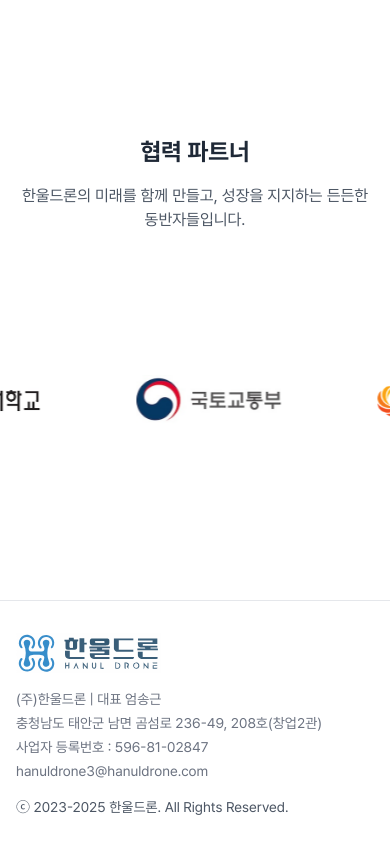
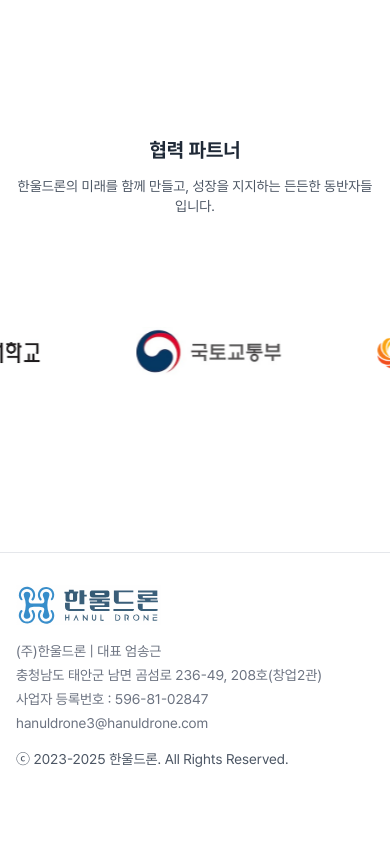
Before and after one commit to For-safe-drone-operations/hanuldrone-homepage, a Next.js app: page / in a window 390 px wide. Shown: the part 6140-6989 px from the top of the page. After the commit the page ends 6941 px from the top, so only its background shows below. Built offline with nearby package versions, Linux system fonts and the light colour scheme.

Commit message:
feat: Partners 섹션 또한 siteConfig로 관리

```diff
--- a/components/sections/PartnersSection.tsx
+++ b/components/sections/PartnersSection.tsx
@@ -1,70 +1,30 @@
 import Image from 'next/image'
-import { useMemo } from 'react'
+import { siteConfig } from '../../siteConfig'
+import Text from '@/components/ui/Text'
 
 const PartnersSection = () => {
-  const partners = useMemo(
-    () => [
-      {
-        name: "한서대학교",
-        englishName: "hanseo-university",
-        src: "/image/logo-hanseo-university.jpg",
-        width: 125,
-        height: 45
-      },
-      {
-        name: "국토교통부",
-        englishName: "ministry-of-land",
-        src: "/image/logo-ministry-of-land.jpg",
-        width: 145,
-        height: 55
-      },
-      {
-        name: "서산시",
-        englishName: "seosan",
-        src: "/image/logo-seosan.png",
-        width: 140,
-        height: 50
-      },
-      {
-        name: "태안군",
-        englishName: "taean",
-        src: "/image/logo-taean.jpg",
-        width: 100,
-        height: 42
-      },
-      {
-        name: "국방기술진흥연구소",
-        englishName: "krit",
-        src: "/image/logo-krit.jpg",
-        width: 240,
-        height: 95
-      }
-    ],
-    []
-  )
-
   return (
-    <section className="py-16 bg-white overflow-hidden">
-      <div className="container mx-auto px-4 mb-8">
-        <h2 className="text-2xl md:text-3xl font-bold text-center text-gray-800 mb-4">
-          협력 파트너
+    <section className='py-16 bg-white overflow-hidden'>
+      <div className='container mx-auto px-4'>
+        <h2 className='text-xl sm:text-2xl md:text-3xl font-bold text-center text-gray-800 mb-3 md:mb-4'>
+          <Text>{siteConfig.sections.partners.title}</Text>
         </h2>
-        <p className="text-center text-gray-600 max-w-2xl mx-auto">
-          한울드론의 미래를 함께 만들고, 성장을 지지하는 든든한 동반자들입니다.
+        <p className='text-center text-gray-600 max-w-2xl mx-auto text-sm sm:text-base'>
+          <Text>{siteConfig.sections.partners.description}</Text>
         </p>
       </div>
 
-      <div className="relative">
+      <div className='relative'>
         {/* Scrolling Container */}
-        <div className="flex animate-scroll">
+        <div className='flex animate-scroll'>
           {/* First Set */}
-          <div className="flex shrink-0 justify-around items-center min-w-full">
-            {partners.map((partner, index) => (
+          <div className='flex shrink-0 justify-around items-center min-w-full'>
+            {siteConfig.sections.partners.items.map((partner) => (
               <div
-                key={`first-${index}`}
-                className="flex items-center justify-center px-8 py-4 mx-4"
+                key={`first-${partner.englishName}`}
+                className='flex items-center justify-center px-8 py-4 mx-4'
               >
-                <div className="flex items-center justify-center hover:scale-110 transition-transform duration-300">
+                <div className='flex items-center justify-center hover:scale-110 transition-transform duration-300'>
                   <Image
                     src={partner.src}
                     alt={partner.name}
@@ -80,13 +40,13 @@ const PartnersSection = () => {
           </div>
 
           {/* Second Set - for seamless loop */}
-          <div className="flex shrink-0 justify-around items-center min-w-full">
-            {partners.map((partner, index) => (
+          <div className='flex shrink-0 justify-around items-center min-w-full'>
+            {siteConfig.sections.partners.items.map((partner) => (
               <div
-                key={`second-${index}`}
-                className="flex items-center justify-center px-8 py-4 mx-4"
+                key={`second-${partner.englishName}`}
+                className='flex items-center justify-center px-8 py-4 mx-4'
               >
-                <div className="flex items-center justify-center hover:scale-110 transition-transform duration-300">
+                <div className='flex items-center justify-center hover:scale-110 transition-transform duration-300'>
                   <Image
                     src={partner.src}
                     alt={partner.name}
--- a/components/ui/ContactModal.tsx
+++ b/components/ui/ContactModal.tsx
@@ -218,7 +218,7 @@ const ContactModal = ({ children }: ContactModalProps) => {
             <Button
               type="submit"
               disabled={isSubmitting || submitStatus === 'success'}
-              className="text-sm md:text-base px-4 py-2"
+              className="text-sm md:text-base px-4 py-2 bg-blue-600 hover:bg-blue-700 text-white"
             >
               <Text>
                 {isSubmitting
--- a/siteConfig.ts
+++ b/siteConfig.ts
@@ -197,13 +197,43 @@ export const siteConfig = {
     },
     partners: {
       title: '협력 파트너',
-      description: '한울드론과 함께하는 신뢰할 수 있는 파트너들입니다.',
-      logos: [
-        { name: '한서대학교', file: 'hanseo-university.svg' },
-        { name: '국토교통부', file: 'molit.svg' },
-        { name: '서산시', file: 'seosan-city.svg' },
-        { name: '태안군', file: 'taean-county.svg' },
-        { name: '국방기술진흥연구소', file: 'krit.svg' },
+      description: '한울드론의 미래를 함께 만들고, 성장을 지지하는 든든한 동반자들입니다.',
+      items: [
+        {
+          name: '한서대학교',
+          englishName: 'hanseo-university',
+          src: '/image/logo-hanseo-university.jpg',
+          width: 125,
+          height: 45,
+        },
+        {
+          name: '국토교통부',
+          englishName: 'ministry-of-land',
+          src: '/image/logo-ministry-of-land.jpg',
+          width: 145,
+          height: 55,
+        },
+        {
+          name: '서산시',
+          englishName: 'seosan',
+          src: '/image/logo-seosan.png',
+          width: 140,
+          height: 50,
+        },
+        {
+          name: '태안군',
+          englishName: 'taean',
+          src: '/image/logo-taean.jpg',
+          width: 100,
+          height: 42,
+        },
+        {
+          name: '국방기술진흥연구소',
+          englishName: 'krit',
+          src: '/image/logo-krit.jpg',
+          width: 240,
+          height: 95,
+        },
       ],
     },
     contact: {
```
